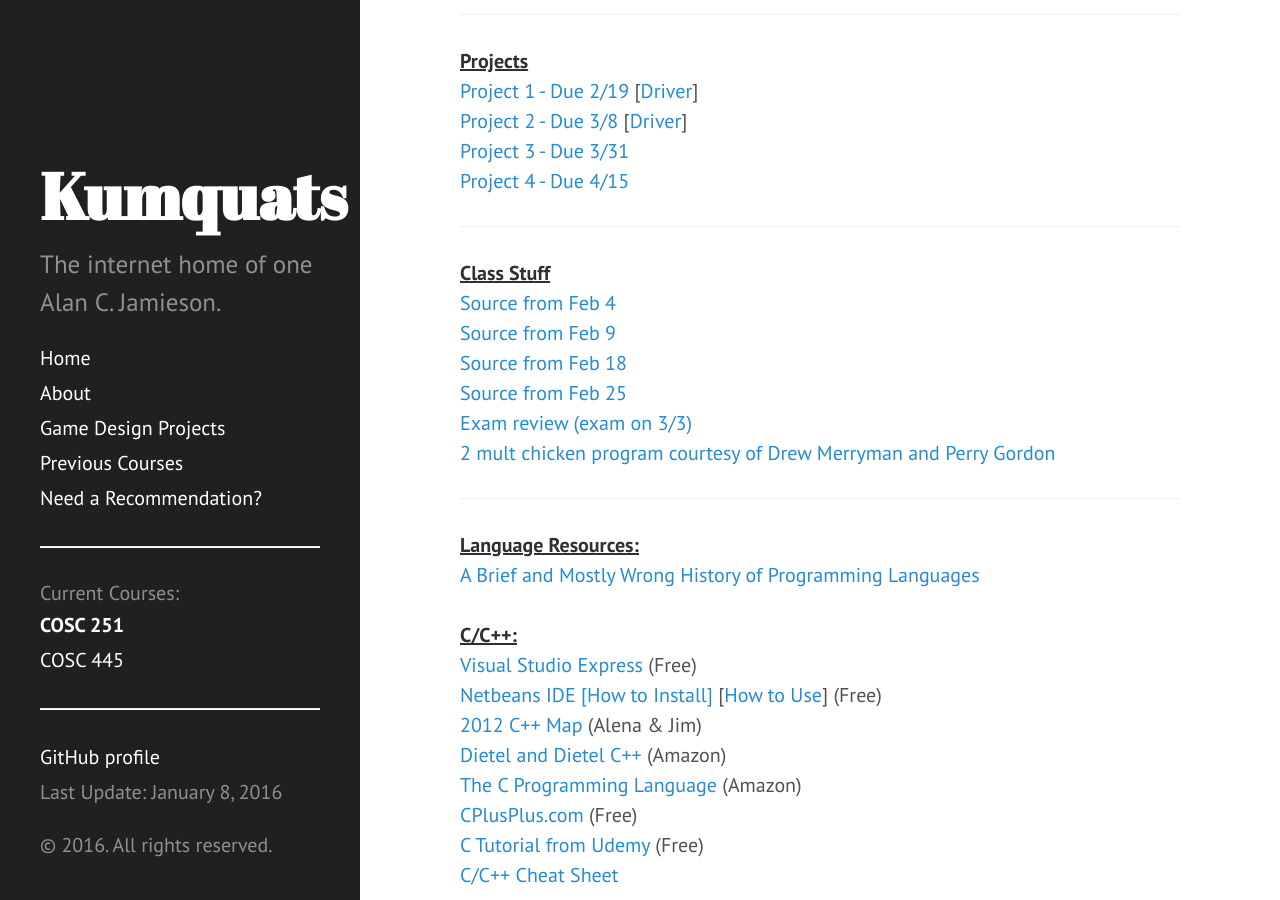
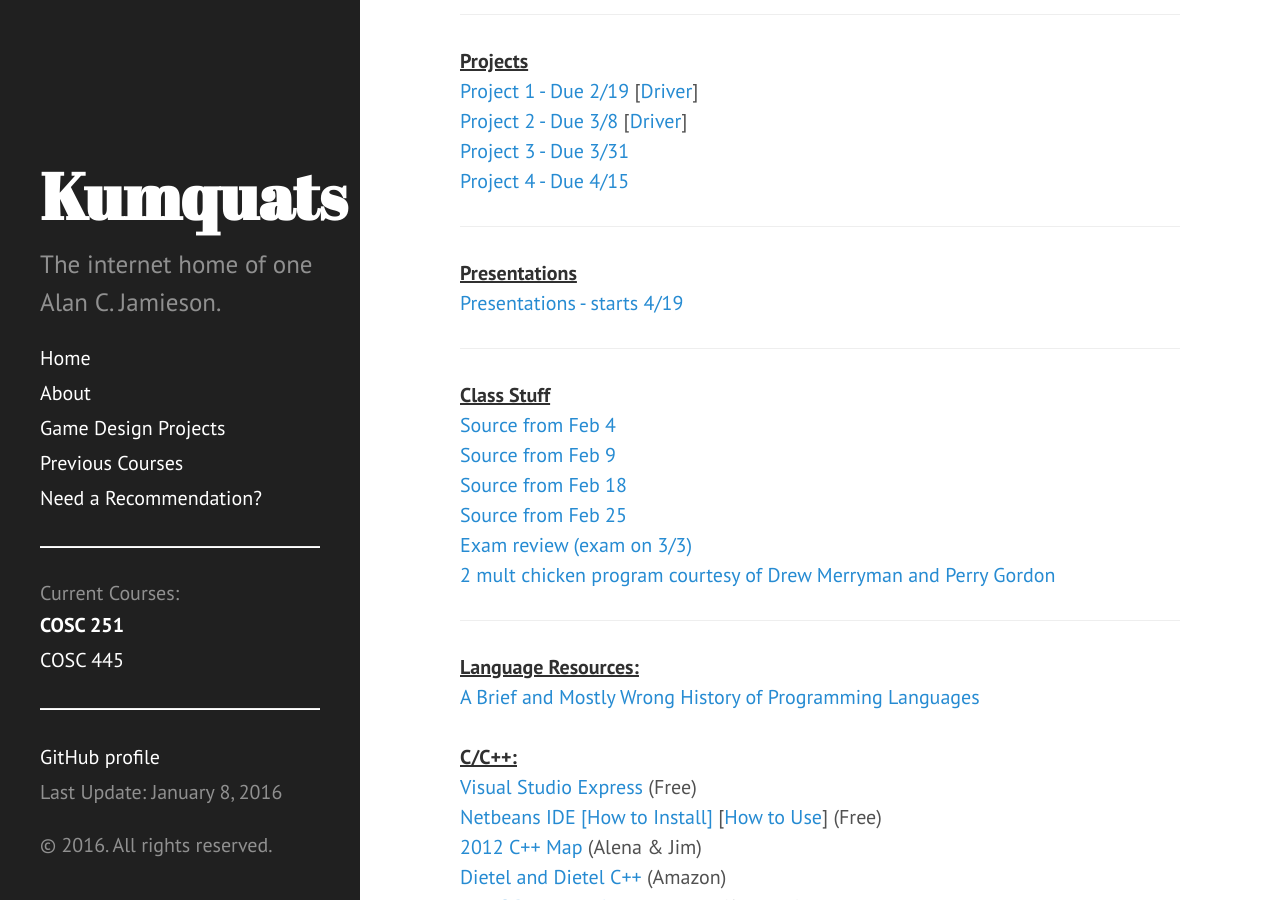
Before and after one commit to ripark/ripark.github.io, a Jekyll site: the page built from s16/cosc251.html, in a window 1280 px wide and 900 px high, scrolled down 476 px. Built offline with Jekyll 4.4.1, drawn with Linux system fonts in a browser that asks for light colours; Markdown is read by kramdown in place of the engine named in the settings.

Commit message:
presentation info

```diff
--- a/s16/cosc251.html
+++ b/s16/cosc251.html
@@ -33,6 +33,11 @@ shorttitle: "COSC 251"
 <a href="http://ripark.github.io/s16/COSC251Proj3.pdf">Project 3 - Due 3/31</a>
 <br>
 <a href="http://ripark.github.io/s16/COSC251Proj4.pdf">Project 4 - Due 4/15</a>
+<br>
+<hr>
+<strong><u>Presentations</strong></u>
+<br>
+<a href="http://ripark.github.io/s16/COSC251Pres.pdf">Presentations - starts 4/19</a>
 <br>
 <hr>
 <strong><u>Class Stuff</strong></u>
```
Also changed, not shown: 1 other file.
